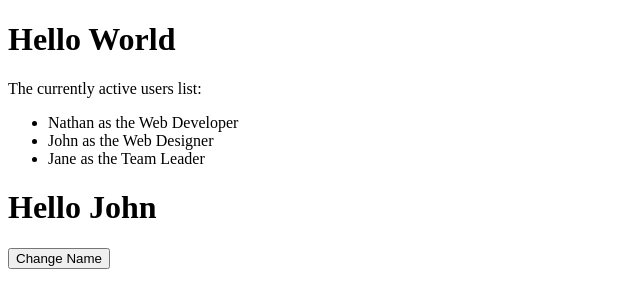
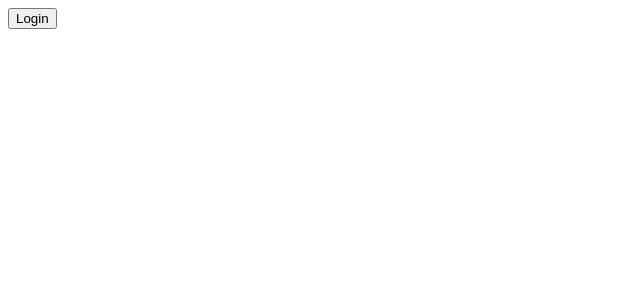
Before and after one commit to AndreyGOIT/beginning_react, a React (Vite) app: page / in a window 1280 px wide. Shown: the top 308 px of the page, without its empty margins (0-640 px from the left). Built offline with nearby package versions, Linux system fonts and the light colour scheme.

Commit message:
React Conditional Rendering

```diff
--- a/src/App.jsx
+++ b/src/App.jsx
@@ -1,29 +1,39 @@
-import ParentComponent from './components/ParentComponent.jsx'
+// import ParentComponent from './components/ParentComponent.jsx'
 
-function App() {
-  const users = [
-    { id: 1, name: 'Nathan', role: 'Web Developer' },
-    { id: 2, name: 'John', role: 'Web Designer' },
-    { id: 3, name: 'Jane', role: 'Team Leader' },
-  ]
-  return (
-    <>
-    <h1 className='text-lowercase'>Hello World</h1>
+// function App() {
+//   const users = [
+//     { id: 1, name: 'Nathan', role: 'Web Developer' },
+//     { id: 2, name: 'John', role: 'Web Designer' },
+//     { id: 3, name: 'Jane', role: 'Team Leader' },
+//   ]
+//   return (
+//     <>
+//     <h1 className='text-lowercase'>Hello World</h1>
 
-    <p>The currently active users list:</p>
-      <ul>
-      {
-        users.map(function(user){
-          // returns Nathan, then John, then Jane
-          return (
-            <li key={user.id}> {user.name} as the {user.role} </li>
-          )
-        })
-      }
-      </ul>
-      <ParentComponent />
-    </>
-  )
+//     <p>The currently active users list:</p>
+//       <ul>
+//       {
+//         users.map(function(user){
+//           // returns Nathan, then John, then Jane
+//           return (
+//             <li key={user.id}> {user.name} as the {user.role} </li>
+//           )
+//         })
+//       }
+//       </ul>
+//       <ParentComponent />
+//     </>
+//   )
+// }
+
+// export default App
+function App(props) {
+  const { user } = props
+
+  if (user) {
+    return <button>Logout</button>
+  }
+  return <button>Login</button>
 }
 
 export default App
```
